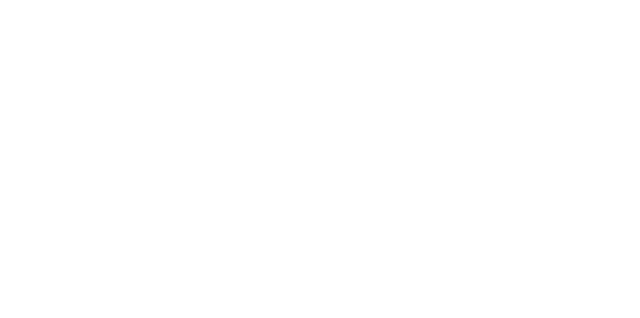
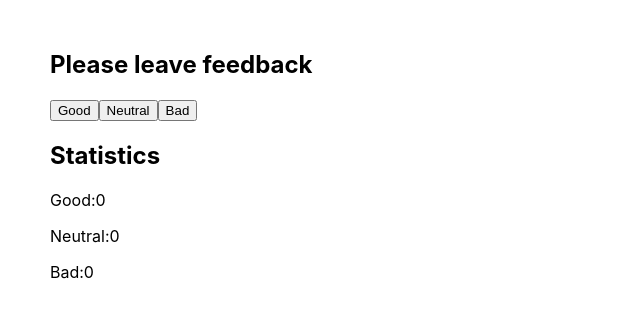
Before and after one commit to VitaPavlenko/goit-react-hw-02-feedback, a React (Create React App) app: page / in a window 1280 px wide. Shown: the top 318 px of the page, without its empty margins (0-640 px from the left). Built offline with nearby package versions, Linux system fonts and the light colour scheme.

Commit message:
шаг 1

```diff
--- a/public/index.html
+++ b/public/index.html
@@ -1,4 +1,4 @@
-<!-- <!DOCTYPE html>
+<!DOCTYPE html>
 <html lang="en">
   <head>
     <meta charset="utf-8" />
@@ -18,19 +18,5 @@
   <body>
     <noscript>You need to enable JavaScript to run this app.</noscript>
     <div id="root"></div>
-
-  </body>
-</html> -->
-
-<!DOCTYPE html>
-<html lang="en">
-  <head>
-    <meta charset="UTF-8" />
-    <meta http-equiv="X-UA-Compatible" content="IE=edge" />
-    <meta name="viewport" content="width=device-width, initial-scale=1.0" />
-    <title>Document</title>
-  </head>
-  <body>
-    <div id="root"></div>
   </body>
 </html>
--- a/src/App.css
+++ b/src/App.css
@@ -1,4 +1,4 @@
-/* .App {
+.App {
   text-align: center;
 }
 
@@ -35,4 +35,4 @@
   to {
     transform: rotate(360deg);
   }
-} */
+}
--- a/src/App.js
+++ b/src/App.js
@@ -1,7 +1,35 @@
-import "./App.css";
+// import s from "./App.css";
+import React, { Component } from "react";
+import Statistics from "./Components/Statistics/Statistics";
+import Feedback from "./Components/Feedback/Feedback";
 
-function App() {
-  return <div className="App"></div>;
+class App extends Component {
+  state = {
+    good: 0,
+    neutral: 0,
+    bad: 0,
+  };
+
+  handelClick = (event) => {
+    console.log(event.target.id);
+    console.log([event.target.id]);
+    const target = event.target.id;
+    this.setState((prevState) => ({ [target]: prevState[target] + 1 }));
+  };
+
+  render() {
+    return (
+      <>
+        <h2>Please leave feedback</h2>
+        <Feedback click={this.handelClick} />
+        <Statistics
+          good={this.state.good}
+          neutral={this.state.neutral}
+          bad={this.state.bad}
+        />
+      </>
+    );
+  }
 }
 
 export default App;
--- /dev/null
+++ b/src/Components/Feedback/Feedback.jsx
@@ -0,0 +1,19 @@
+import s from "./Feedback.css";
+
+const Feedback = ({ click }) => (
+  <>
+    <div>
+      <button id="good" type="button" onClick={click}>
+        Good
+      </button>
+      <button id="neutral" type="button" onClick={click}>
+        Neutral
+      </button>
+      <button id="bad" type="button" onClick={click}>
+        Bad
+      </button>
+    </div>
+  </>
+);
+
+export default Feedback;
--- /dev/null
+++ b/src/Components/Statistics/Statistics.jsx
@@ -0,0 +1,10 @@
+const Statistics = ({ good, neutral, bad }) => (
+  <>
+    <h2>Statistics</h2>
+    <p>Good:{good}</p>
+    <p>Neutral:{neutral}</p>
+    <p>Bad:{bad}</p>
+  </>
+);
+
+export default Statistics;
--- a/src/index.css
+++ b/src/index.css
@@ -1,7 +1,7 @@
-@import-normalize;
+/* @import-normalize; */
 
 body {
-  margin: 0;
+  margin: 50px;
   font-family: -apple-system, BlinkMacSystemFont, "Segoe UI", "Roboto", "Oxygen",
     "Ubuntu", "Cantarell", "Fira Sans", "Droid Sans", "Helvetica Neue",
     sans-serif;
```
Also changed, not shown: src/Components/Feedback/Feedback.css (added).
